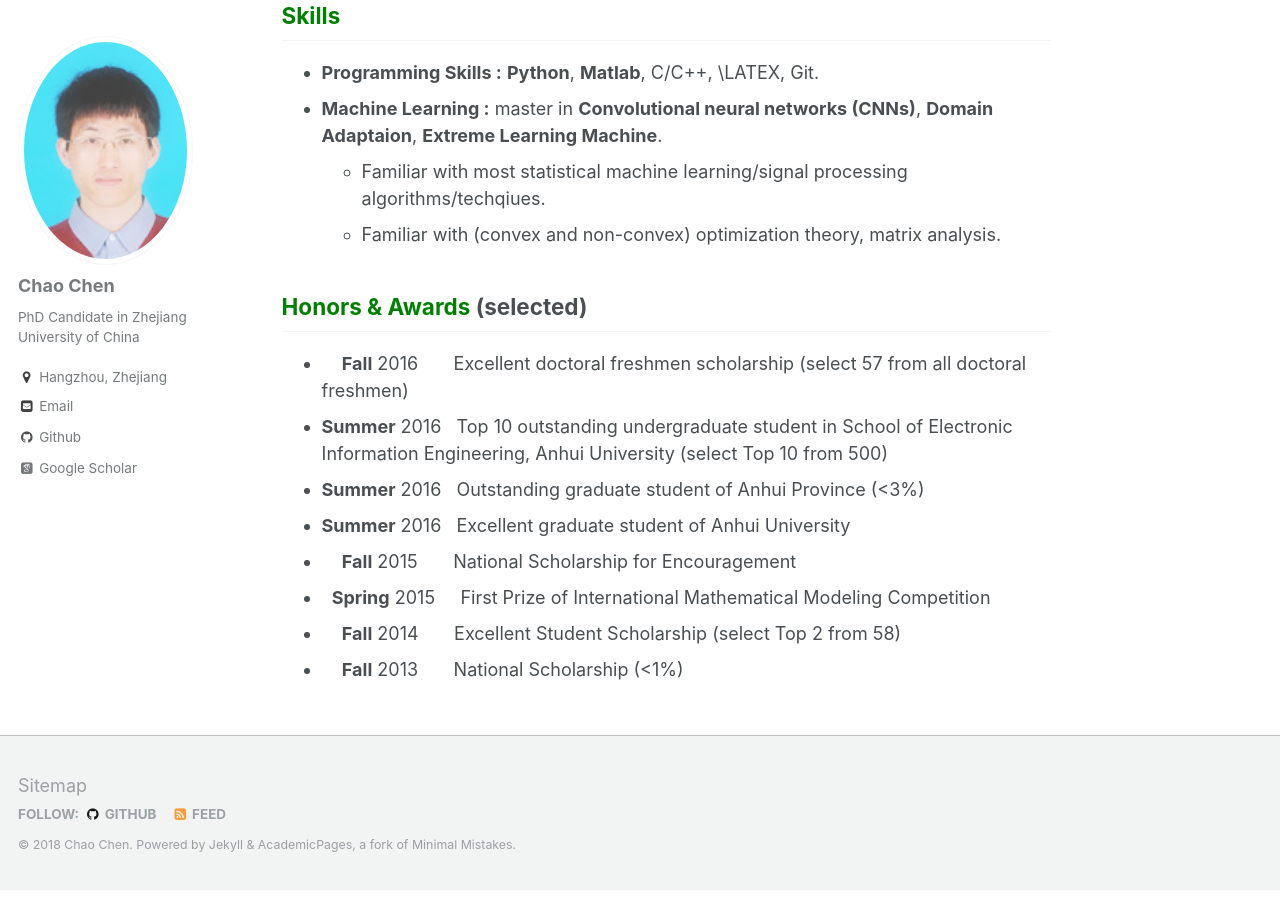
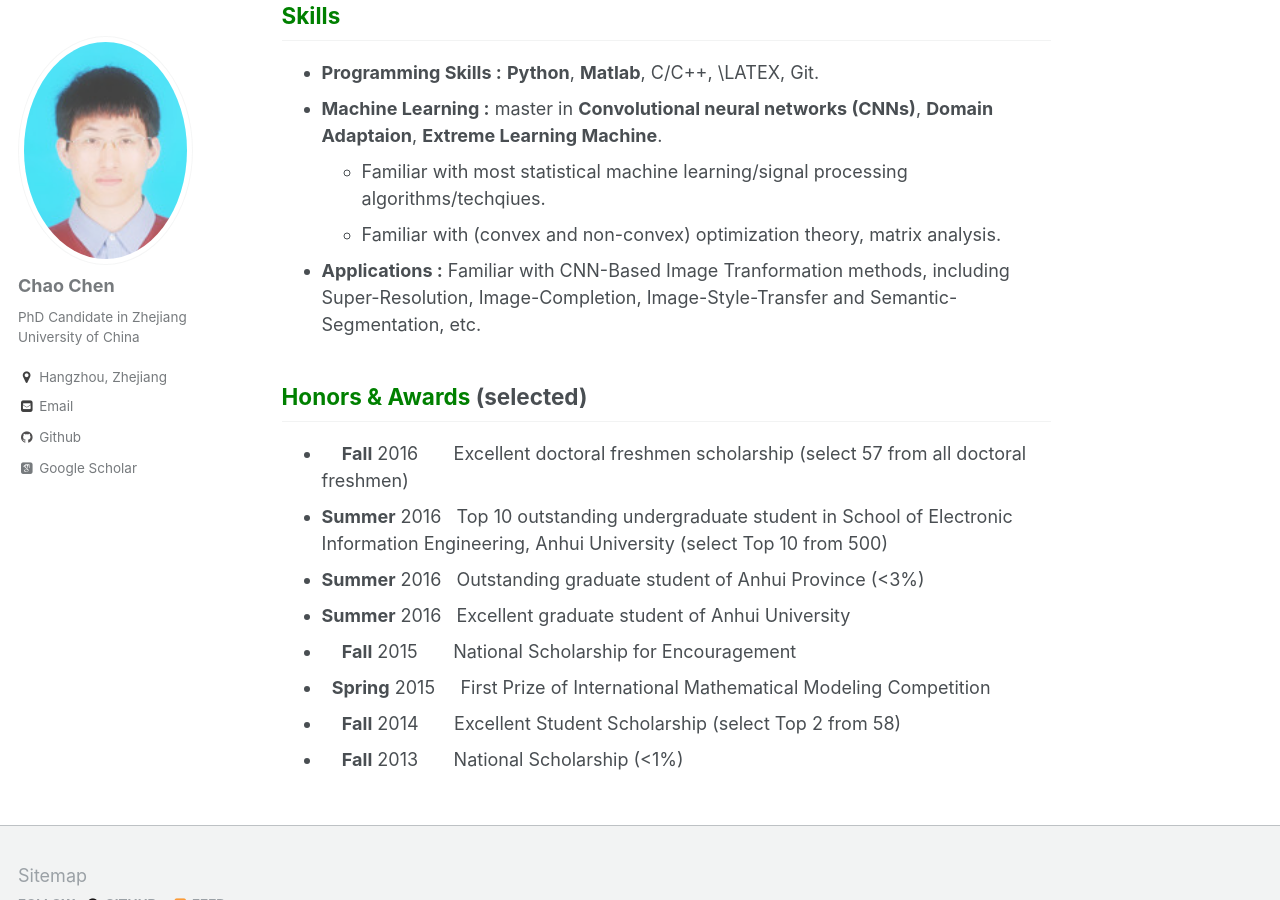
Before and after one commit to chenchao666/chenchao666.github.io, a Jekyll site: the page built from _pages/about.md, in a window 1280 px wide and 900 px high, scrolled down 1533 px. Built offline with Jekyll 4.4.1, drawn with Linux system fonts in a browser that asks for light colours; some web fonts are replaced.

Commit message:
Update about.md

```diff
--- a/_pages/about.md
+++ b/_pages/about.md
@@ -40,6 +40,7 @@ the common subspace,” **Neural Computing and Applications**. [paper](https://l
 * **Machine Learning :** master in **Convolutional neural networks (CNNs)**, **Domain Adaptaion**, **Extreme Learning Machine**.
   - Familiar with most statistical machine learning/signal processing algorithms/techqiues.
   - Familiar with (convex and non-convex) optimization theory, matrix analysis.
+* **Applications :** Familiar with CNN-Based Image Tranformation methods, including Super-Resolution, Image-Completion, Image-Style-Transfer and Semantic-Segmentation, etc.
 
 ## <span style="color: green"> Honors & Awards </span>(selected)
 *  &nbsp; &nbsp; **Fall** 2016  &nbsp; &nbsp; &nbsp; Excellent doctoral freshmen scholarship (select 57 from all doctoral freshmen)
```
